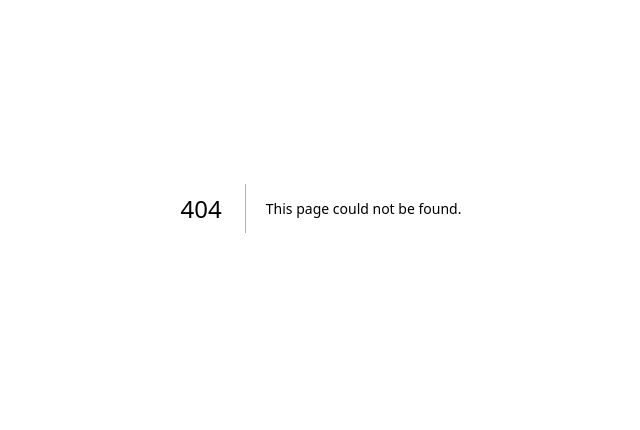
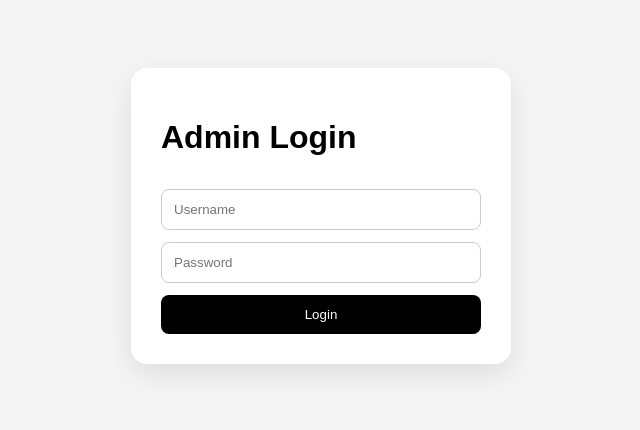
Before and after one commit to squidyxxx34-prog/lumea-new, a Next.js app: page /admin in a window 1280 px wide. Before the commit this address had no page. Shown: the part 192-622 px from the top of the page, without its empty margins (319-959 px from the left). Built offline with nearby package versions, Linux system fonts and the light colour scheme.

Commit message:
add admin page

```diff
--- /dev/null
+++ b/app/admin/page.tsx
@@ -0,0 +1,105 @@
+
+"use client";
+
+import { useState } from "react";
+
+export default function AdminPage() {
+  const [username, setUsername] = useState("");
+  const [password, setPassword] = useState("");
+  const [logged, setLogged] = useState(false);
+  const [error, setError] = useState("");
+
+  function login(e: React.FormEvent) {
+    e.preventDefault();
+
+    if (
+      username === "squidyxxx" &&
+      password === "squidyxxx1234510"
+    ) {
+      setLogged(true);
+      setError("");
+    } else {
+      setError("Wrong credentials");
+    }
+  }
+
+  if (logged) {
+    return (
+      <main
+        style={{
+          minHeight: "100vh",
+          display: "flex",
+          justifyContent: "center",
+          alignItems: "center",
+          flexDirection: "column",
+          gap: 20,
+          background: "#f5f5f5",
+        }}
+      >
+        <h1>Admin Dashboard</h1>
+        <p>Connected successfully.</p>
+      </main>
+    );
+  }
+
+  return (
+    <main
+      style={{
+        minHeight: "100vh",
+        display: "flex",
+        justifyContent: "center",
+        alignItems: "center",
+        background: "#f5f5f5",
+      }}
+    >
+      <form
+        onSubmit={login}
+        style={{
+          background: "white",
+          padding: 30,
+          borderRadius: 16,
+          width: 320,
+          display: "flex",
+          flexDirection: "column",
+          gap: 12,
+          boxShadow: "0 10px 30px rgba(0,0,0,0.1)",
+        }}
+      >
+        <h1>Admin Login</h1>
+
+        <input
+          placeholder="Username"
+          value={username}
+          onChange={(e) => setUsername(e.target.value)}
+          style={{ padding: 12, borderRadius: 8, border: "1px solid #ccc" }}
+        />
+
+        <input
+          type="password"
+          placeholder="Password"
+          value={password}
+          onChange={(e) => setPassword(e.target.value)}
+          style={{ padding: 12, borderRadius: 8, border: "1px solid #ccc" }}
+        />
+
+        {error && (
+          <p style={{ color: "red", fontSize: 14 }}>{error}</p>
+        )}
+
+        <button
+          type="submit"
+          style={{
+            padding: 12,
+            borderRadius: 8,
+            border: "none",
+            background: "black",
+            color: "white",
+            cursor: "pointer",
+          }}
+        >
+          Login
+        </button>
+      </form>
+    </main>
+  );
+}
```
